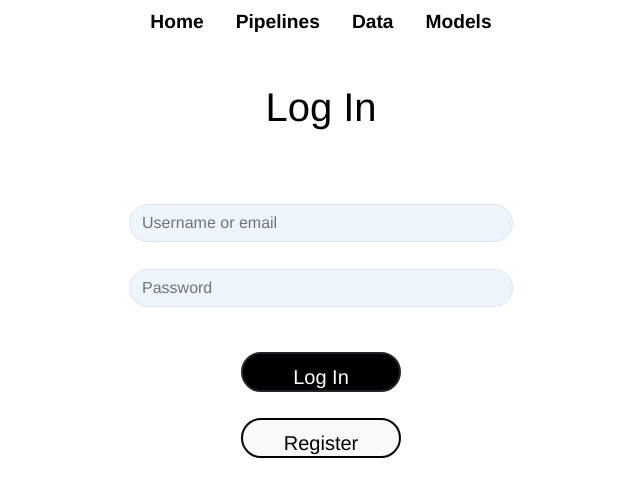
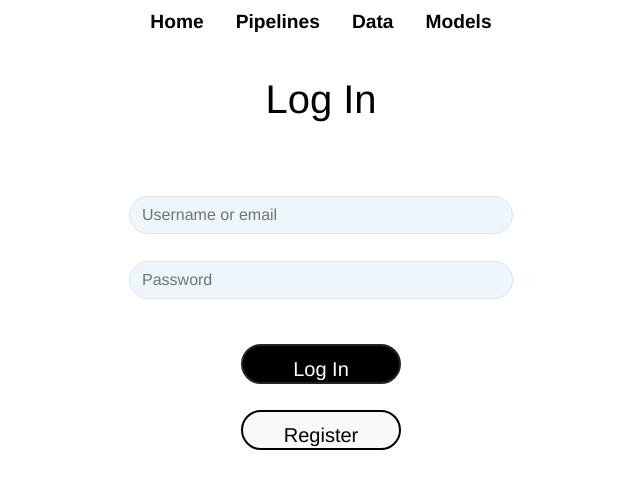
Before and after one commit to petardmnv/System-access-segmentation, a Vue app in the folder src/client/: page /#/login in a window 1280 px wide. Shown: the top 496 px of the page, without its empty margins (319-959 px from the left). Built offline with nearby package versions, Linux system fonts and the light colour scheme.

Commit message:
fix: Typo.

```diff
--- a/src/client/src/views/LogInView.vue
+++ b/src/client/src/views/LogInView.vue
@@ -27,7 +27,7 @@ export default{
 
 <style>
 h1 {
-    padding-top: 3%;
+    padding-top: 30px;
     color: black;
     font-weight: bold;
     font-size: xx-large;
```
